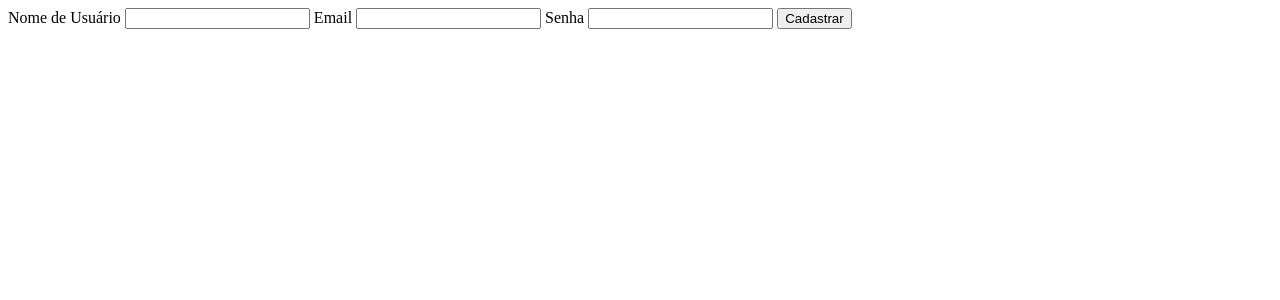
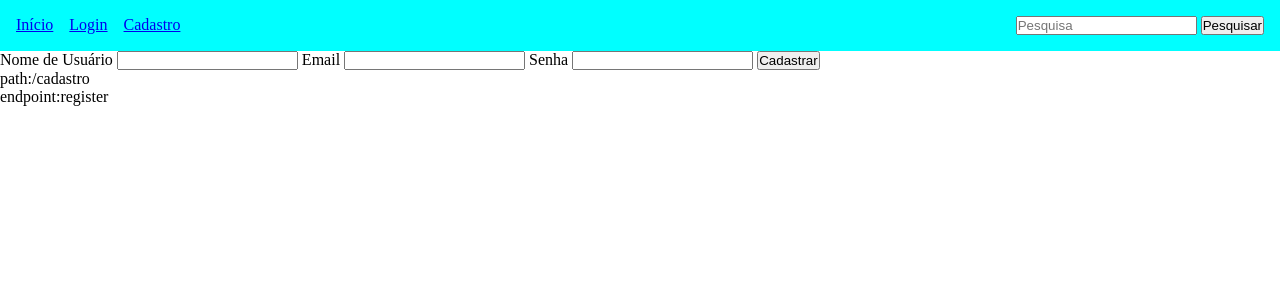
Before and after one commit to ZagZx/manga-and-chips, a Flask app: page /cadastro in a window 1280 px wide. Shown: the top 300 px of the page. Run offline with Flask 3, Linux system fonts and the light colour scheme.

Commit message:
paginas utilizando template base & css principal

```diff
--- /dev/null
+++ b/static/styles/main.css
@@ -0,0 +1,15 @@
+* {
+    margin: 0;
+    padding: 0;
+    box-sizing: border-box;
+}
+header{
+    display: flex;
+    justify-content: space-between;
+    padding: 1em 1em;
+    background-color: cyan;
+}
+#links-div{
+    display: flex;
+    gap: 1em;
+}
--- /dev/null
+++ b/templates/base.html
@@ -0,0 +1,32 @@
+<!DOCTYPE html>
+<html lang="en">
+<head>
+    <meta charset="UTF-8">
+    <meta name="viewport" content="width=device-width, initial-scale=1.0">
+    <title>{% block title %}{% endblock title %} {% if request.endpoint != 'index' %} - {% endif %}Manga&Chips</title>
+    <link rel="stylesheet" href="{{ url_for('static', filename='styles/main.css') }}">
+    {% block head %}{% endblock head %}
+</head>
+<body>
+    <header>
+        <div id="links-div">
+            <a href="{{ url_for('index') }}">Início</a>
+            <a href="{{ url_for('login') }}">Login</a>
+            <a href="{{ url_for('register') }}">Cadastro</a>
+        </div>
+        <div>
+            <form action="url_for('search')" method="get">
+                <input placeholder="Pesquisa" type="text">
+                <button type="submit">Pesquisar</button>
+            </form>
+        </div>
+    </header>
+
+    <main>{% block main %}{% endblock main %}</main>
+
+    <footer>
+        <p>path:{{request.path}}</p>
+        <p>endpoint:{{request.endpoint}}</p>
+    </footer>
+</body>
+</html>
--- a/templates/register.html
+++ b/templates/register.html
@@ -1,11 +1,12 @@
-<!DOCTYPE html>
-<html lang="en">
-<head>
-    <meta charset="UTF-8">
-    <meta name="viewport" content="width=device-width, initial-scale=1.0">
-    <title>Cadastro</title>
-</head>
-<body>
+{% extends "base.html" %}
+
+{% block title %}Cadastro{% endblock title %}
+
+{% block head %}
+{{ super() }}
+{% endblock head %}
+
+{% block main %}
 <form action="{{ url_for('register') }}" method="post">
     <label for="username">Nome de Usuário</label>
     <input type="text" name="username">
@@ -18,5 +19,4 @@
 
     <button type="submit">Cadastrar</button>
 </form>
-</body>
-</html>
+{% endblock main %}
--- /dev/null
+++ b/templates/search.html
@@ -0,0 +1,3 @@
+{% extends "base.html" %}
+
+{% block title %}{% endblock title %}
```
Also changed, not shown: templates/index.html (+6 -11 lines), templates/login.html (+10 -10 lines). Lines whose indentation alone changed are shown as unchanged.
